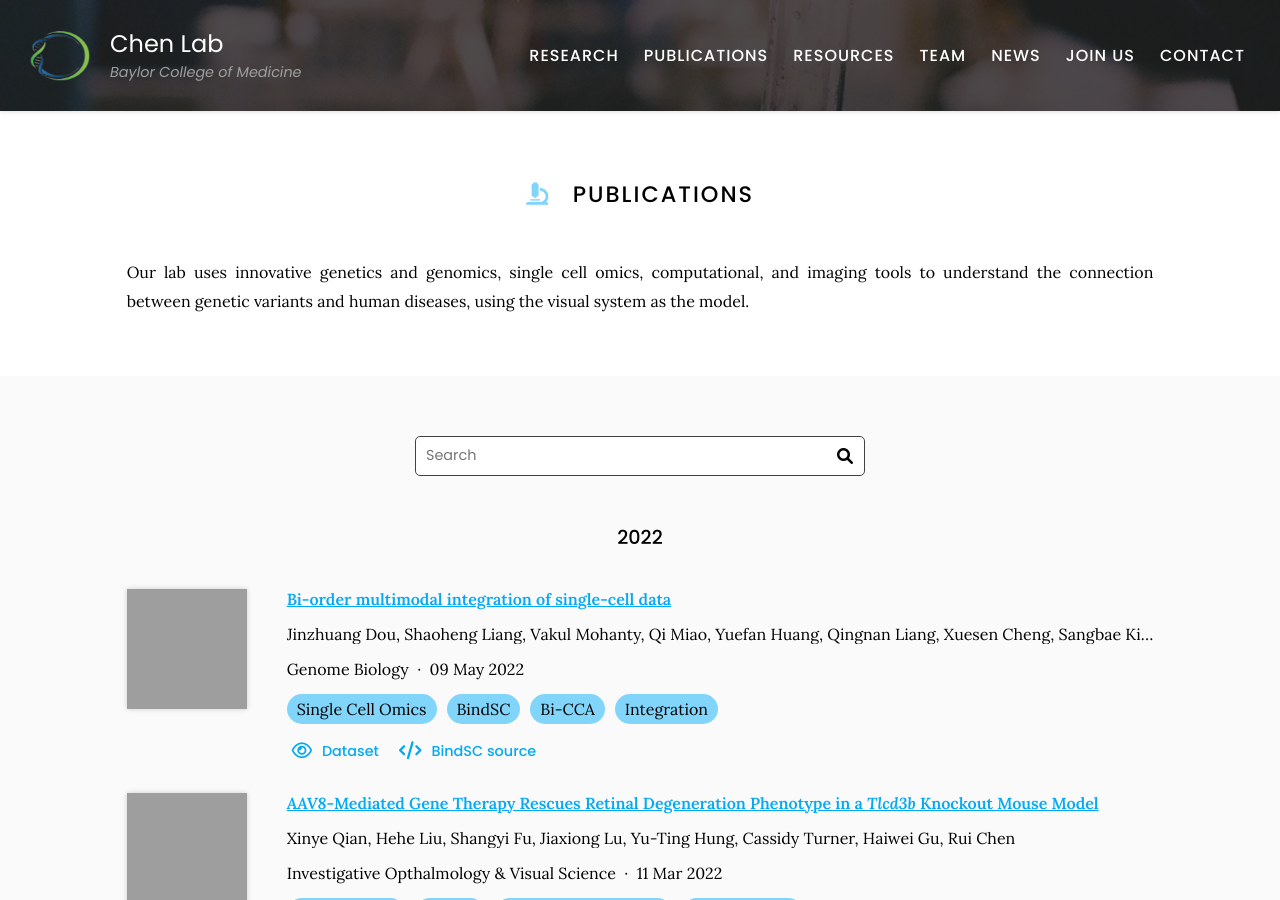
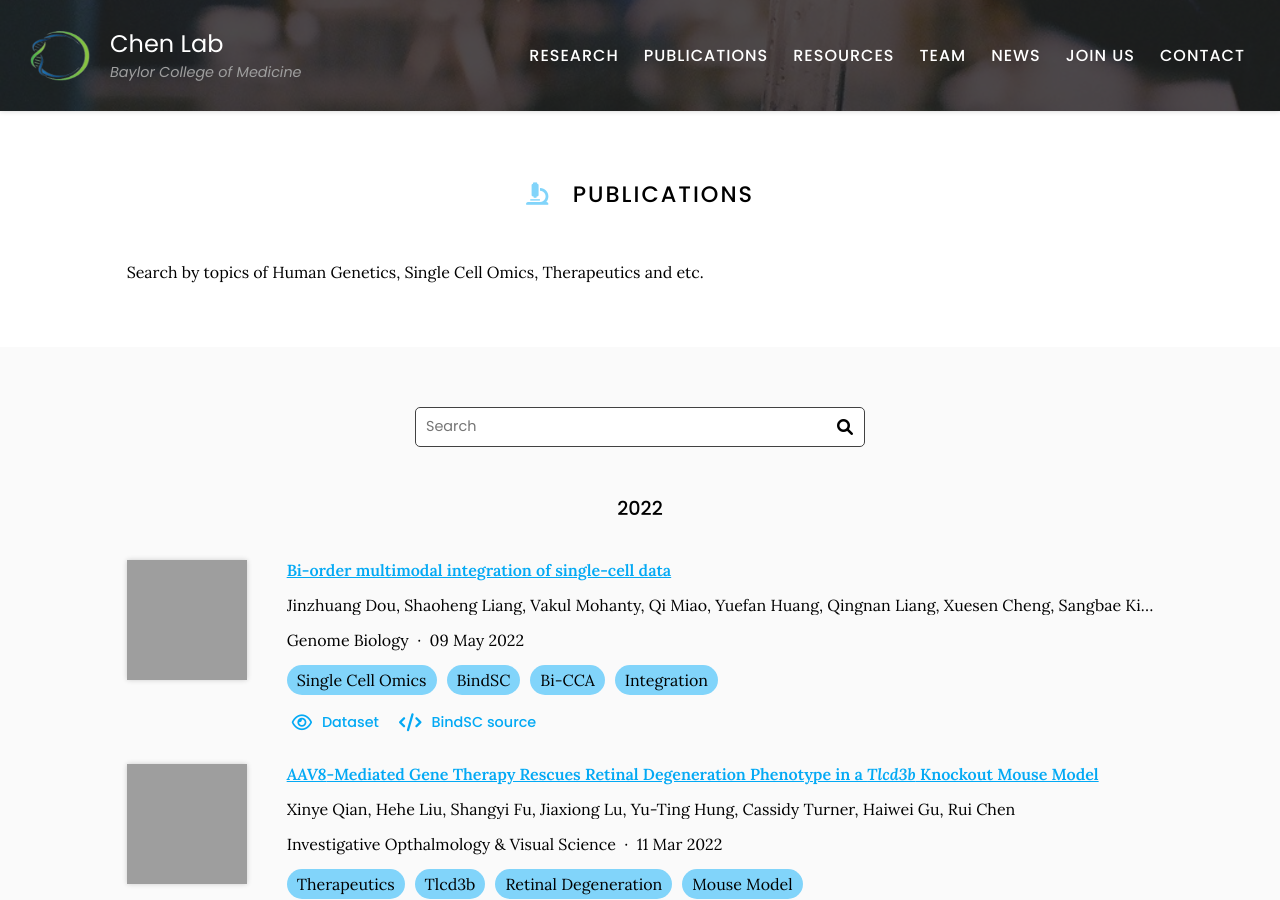
Before and after one commit to wmeng1018/Chen-lab-website, a Jekyll site: the page built from publication/index.md, in a window 1280 px wide and 900 px high. Built offline with Jekyll 4.4.1, drawn with Linux system fonts in a browser that asks for light colours; grey boxes are pictures that could not be loaded.

Commit message:
Update index.md

```diff
--- a/publication/index.md
+++ b/publication/index.md
@@ -7,7 +7,7 @@ nav:
 
 # <i class="fas fa-microscope"></i>Publications
 
-Our lab uses innovative genetics and genomics, single cell omics, computational, and imaging tools to understand the connection between genetic variants and human diseases, using the visual system as the model.
+ Search by topics of Human Genetics, Single Cell Omics, Therapeutics and etc.
 
 {% include section.html %}
 
```
